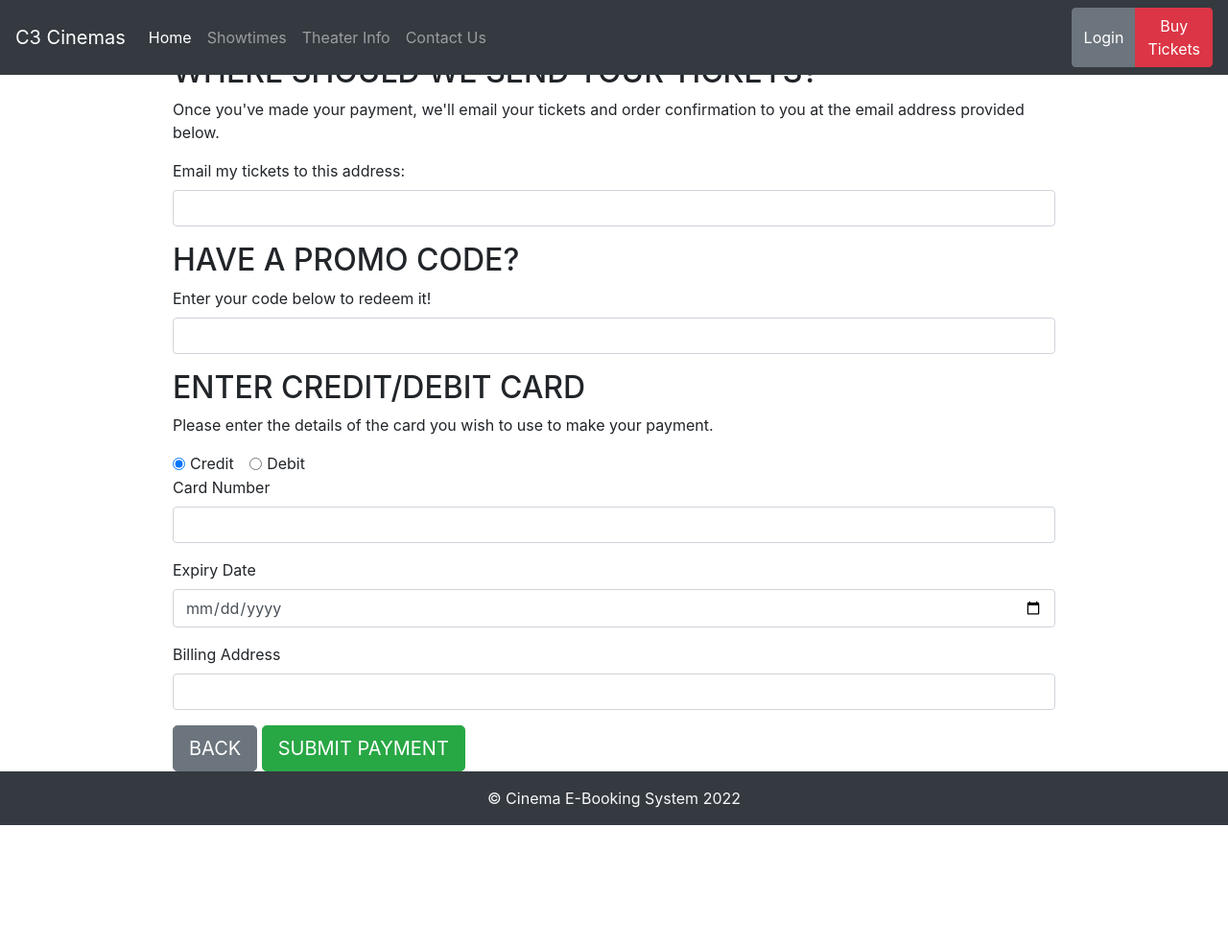
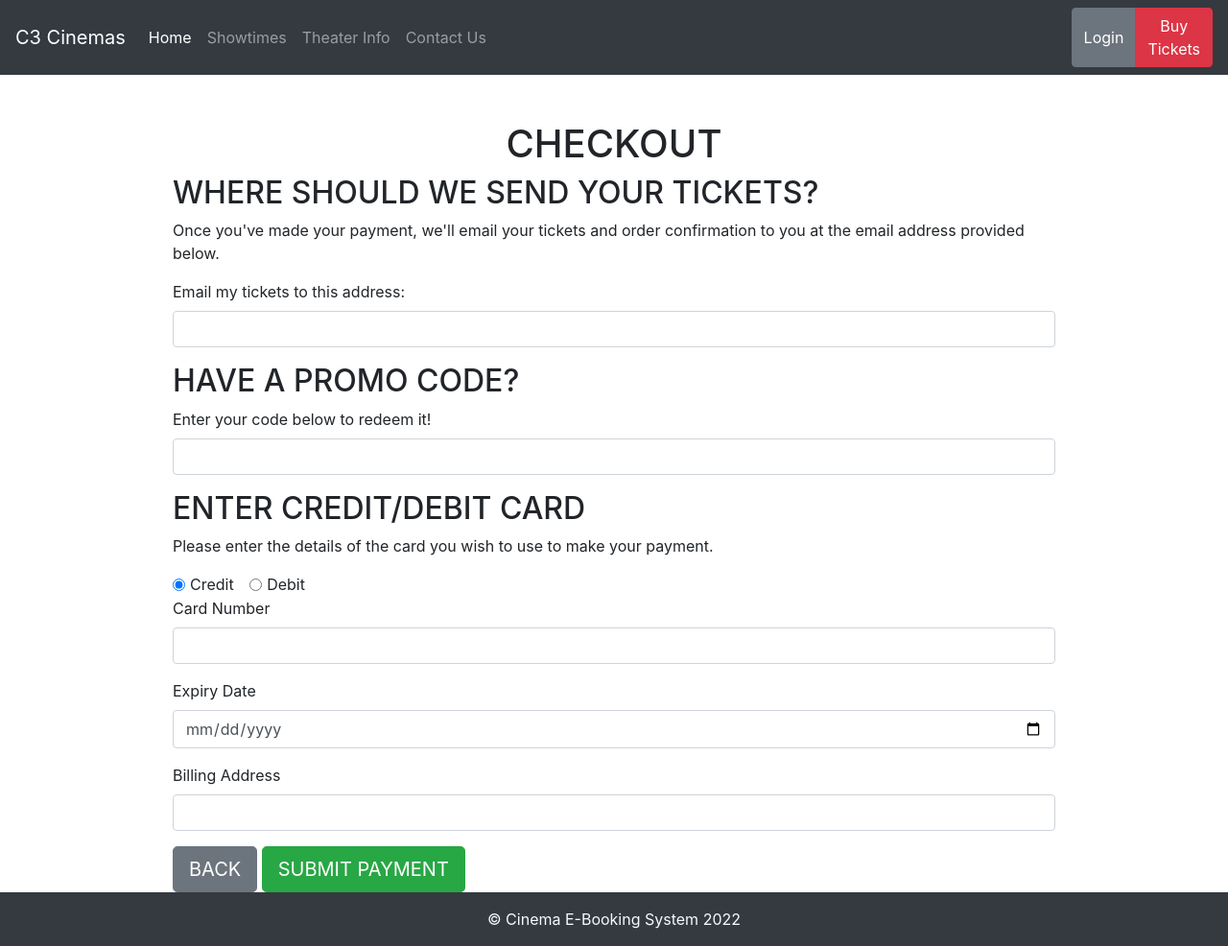
Before and after one commit to njj67229/CSCI4050_GroupC3, a Django app: page /checkout/checkout in a window 1280 px wide. Shown: the whole page at 96% size. Before the commit the page ends 860 px from the top, so only its background shows below. Run offline with Django 4.2, Linux system fonts and the light colour scheme; parts of the project's set-up code (start-up, migrations or seed data) failed here and were passed over; some libraries are stand-ins or nearby versions.

Commit message:
Made navbar static top

```diff
--- a/project/checkout/templates/checkout.html
+++ b/project/checkout/templates/checkout.html
@@ -1,7 +1,7 @@
 {% extends "base.html" %}
 {% block title %}Checkout{% endblock %}
 {% block content %}
-<div class="container md-5">
+<div class="container mt-5">
     <div class="row text-center">
         <div class="col-md-12">
             <h1 class="text-uppercase">Checkout</h1>
--- a/project/checkout/templates/order_summary.html
+++ b/project/checkout/templates/order_summary.html
@@ -1,7 +1,7 @@
 {% extends "base.html" %}
 {% block title %}Order Summary{% endblock %}
 {% block content %}
-<div class="container md-5">
+<div class="container mt-5">
     <div class="row text-center">
         <div class="col-md-12">
             <h1 class="text-uppercase">Order Summary</h1>
--- a/project/templates/header.html
+++ b/project/templates/header.html
@@ -1,5 +1,5 @@
 <header>
-    <nav class="navbar navbar-expand-xl navbar-dark bg-dark fixed-top">
+    <nav class="navbar navbar-expand-xl navbar-dark bg-dark static-top">
         <div class="Logo">
             <a class="navbar-brand" href="#">C3 Cinemas</a>
         </div>
```
